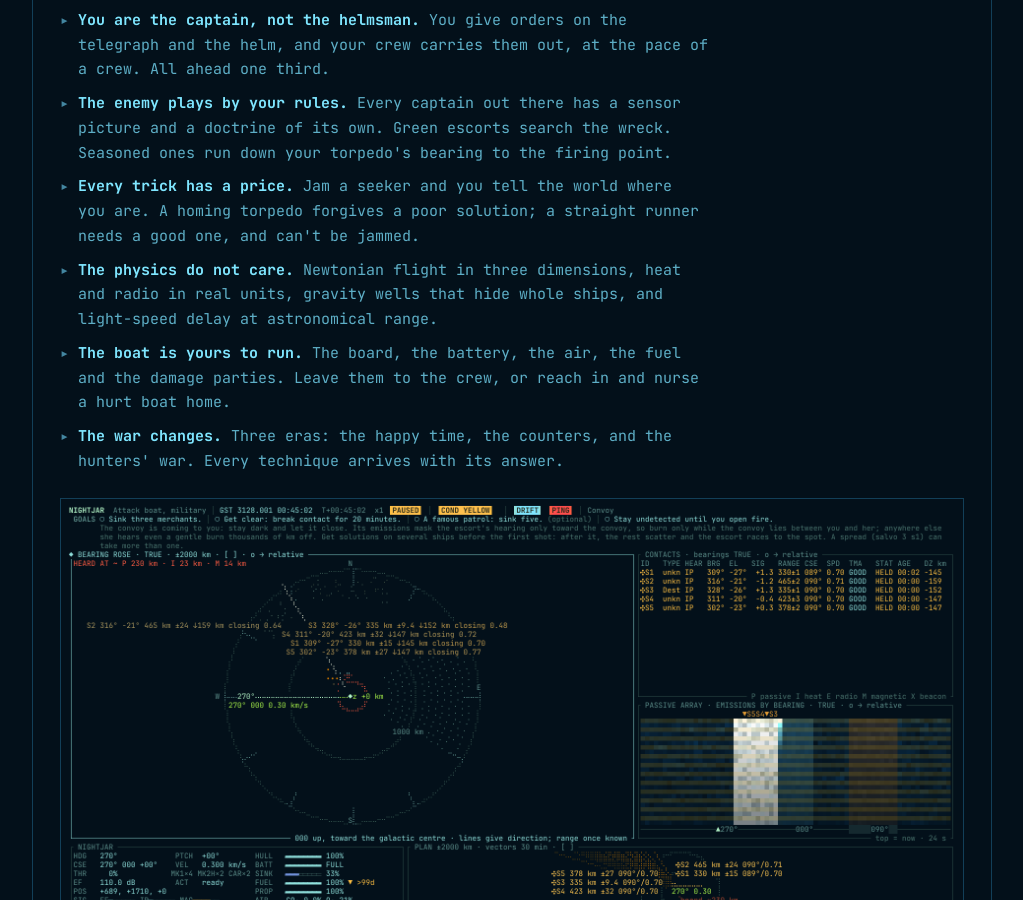
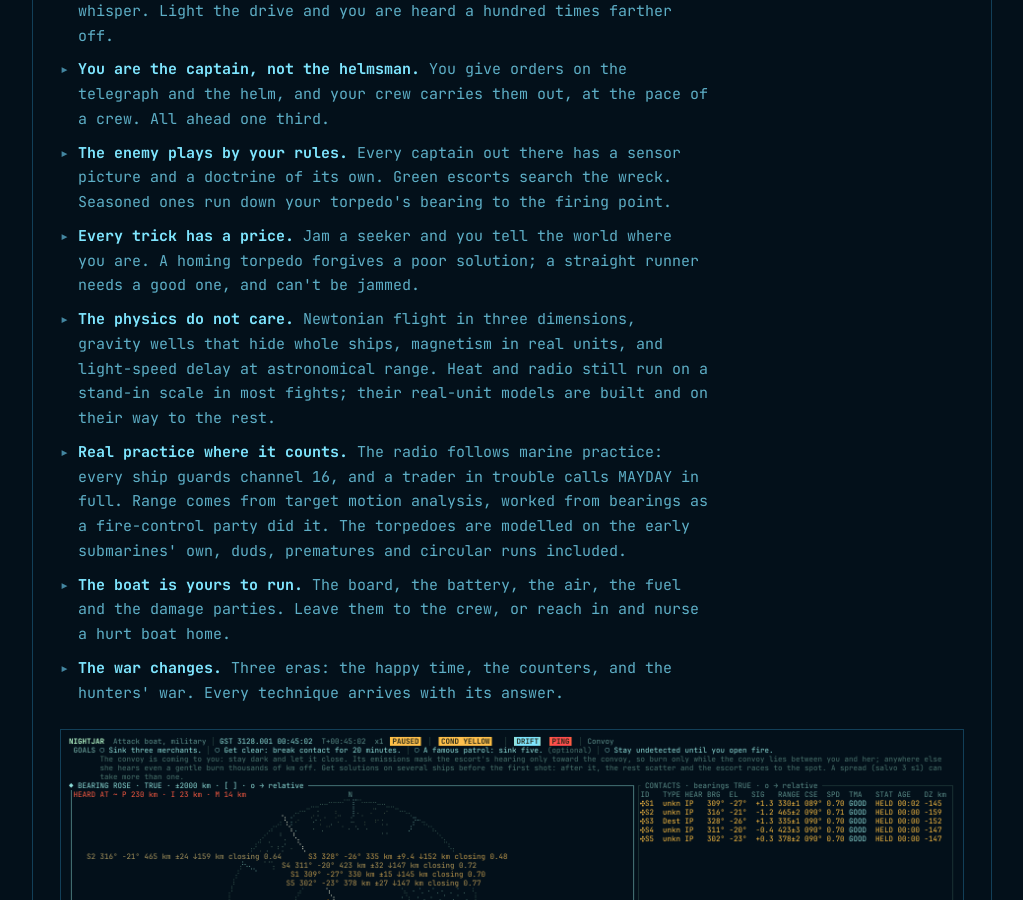
Before and after one commit to agiacalone/ghostboat, a Jekyll site: the page built from index.html, in a window 1280 px wide and 900 px high, scrolled down 2229 px. Shown: the whole window, without its empty margins (128-1151 px from the left). Built offline with Jekyll 4.4.1, drawn with Linux system fonts in a browser that asks for light colours; some of the changed text lies outside the part shown.

Commit message:
Real practice, hiding in space, and the stand-in scale said plainly
What follows real practice (the radio, target motion analysis, the early
submarines' torpedoes), one line on whether anything can hide in space,
and the physics claim held to the build: heat and radio still run on a
stand-in scale in most fights.

Co-Authored-By: Claude Opus 5.5 <noreply@anthropic.com>
Claude-Session: https://claude.ai/code/session_01LMsLD8JpZJQjdx6PZqxKxg

```diff
--- a/index.html
+++ b/index.html
@@ -28,7 +28,7 @@ BT</pre>
 
 <section class="window" aria-labelledby="black">
   <h2 id="black">Service in the black</h2>
-  <p>Nobody out here can see anyone. Hulls are painted black, and starlight shows nothing. A ship is found by what it cannot help giving off: the heat of its hull, the radio of its machinery, the pull of its magnetism. The enemy finds you the same way.</p>
+  <p>Nobody out here can see anyone. Hulls are painted black, and starlight shows nothing. A ship is found by what it cannot help giving off: the heat of its hull, the radio of its machinery, the pull of its magnetism. The enemy finds you the same way. Can anything hide in space? For a while. A boat hides only as long as she can hold her heat, and her drive gives her away.</p>
   <p>So you drift, and listen. A bearing comes up on the waterfall: a convoy, six merchants and one escort, crossing your patrol line. You don't know how far off they are. You have a bearing, and patience. Change course, let the bearings cross, and the range comes out of the geometry. When the solution firms to GOOD, you fire, and everyone hears you.</p>
   <figure>
     <a href="{{ '/screenshots/torpedo-in-the-black.png' | relative_url }}"><img src="{{ '/screenshots/torpedo-in-the-black.png' | relative_url }}" alt="Torpedo in the black: the destroyer's torpedo heard on 204°, close behind its launcher, and the boat turning away and burning flat out to run" loading="lazy" width="1832" height="1036"></a>
@@ -45,7 +45,8 @@ BT</pre>
     <li><strong>You are the captain, not the helmsman.</strong> You give orders on the telegraph and the helm, and your crew carries them out, at the pace of a crew. All ahead one third.</li>
     <li><strong>The enemy plays by your rules.</strong> Every captain out there has a sensor picture and a doctrine of its own. Green escorts search the wreck. Seasoned ones run down your torpedo's bearing to the firing point.</li>
     <li><strong>Every trick has a price.</strong> Jam a seeker and you tell the world where you are. A homing torpedo forgives a poor solution; a straight runner needs a good one, and can't be jammed.</li>
-    <li><strong>The physics do not care.</strong> Newtonian flight in three dimensions, heat and radio in real units, gravity wells that hide whole ships, and light-speed delay at astronomical range.</li>
+    <li><strong>The physics do not care.</strong> Newtonian flight in three dimensions, gravity wells that hide whole ships, magnetism in real units, and light-speed delay at astronomical range. Heat and radio still run on a stand-in scale in most fights; their real-unit models are built and on their way to the rest.</li>
+    <li><strong>Real practice where it counts.</strong> The radio follows marine practice: every ship guards channel 16, and a trader in trouble calls MAYDAY in full. Range comes from target motion analysis, worked from bearings as a fire-control party did it. The torpedoes are modelled on the early submarines' own, duds, prematures and circular runs included.</li>
     <li><strong>The boat is yours to run.</strong> The board, the battery, the air, the fuel and the damage parties. Leave them to the crew, or reach in and nurse a hurt boat home.</li>
     <li><strong>The war changes.</strong> Three eras: the happy time, the counters, and the hunters' war. Every technique arrives with its answer.</li>
   </ul>
```
Also changed, not shown: README.md.
